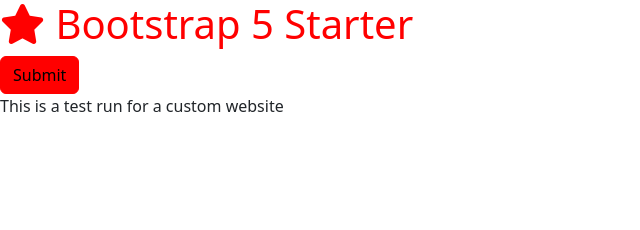
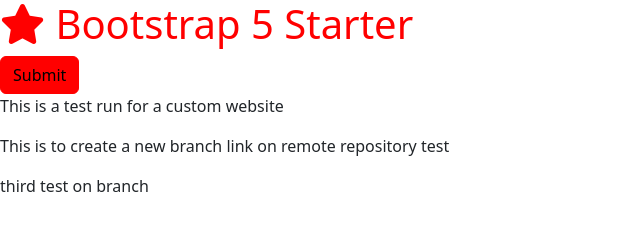
Before and after one commit to pjang91/Bootstrap-Template, a website: page index.html in a window 1280 px wide. Shown: the whole page, without its empty margins (0-640 px from the left). Drawn offline with Linux system fonts and the light colour scheme.

Commit message:
third attempt to branch

```diff
--- a/index.html
+++ b/index.html
@@ -15,6 +15,8 @@
     </h1>
     <button class="btn btn-primary">Submit</button>
     <p>This is a test run for a custom website</p>
+    <p>This is to create a new branch link on remote repository test</p>
+    <p>third test on branch</p>
 
     <script src="js/bootstrap.bundle.min.js"></script>
     <script src="js/script.js"></script>
```
